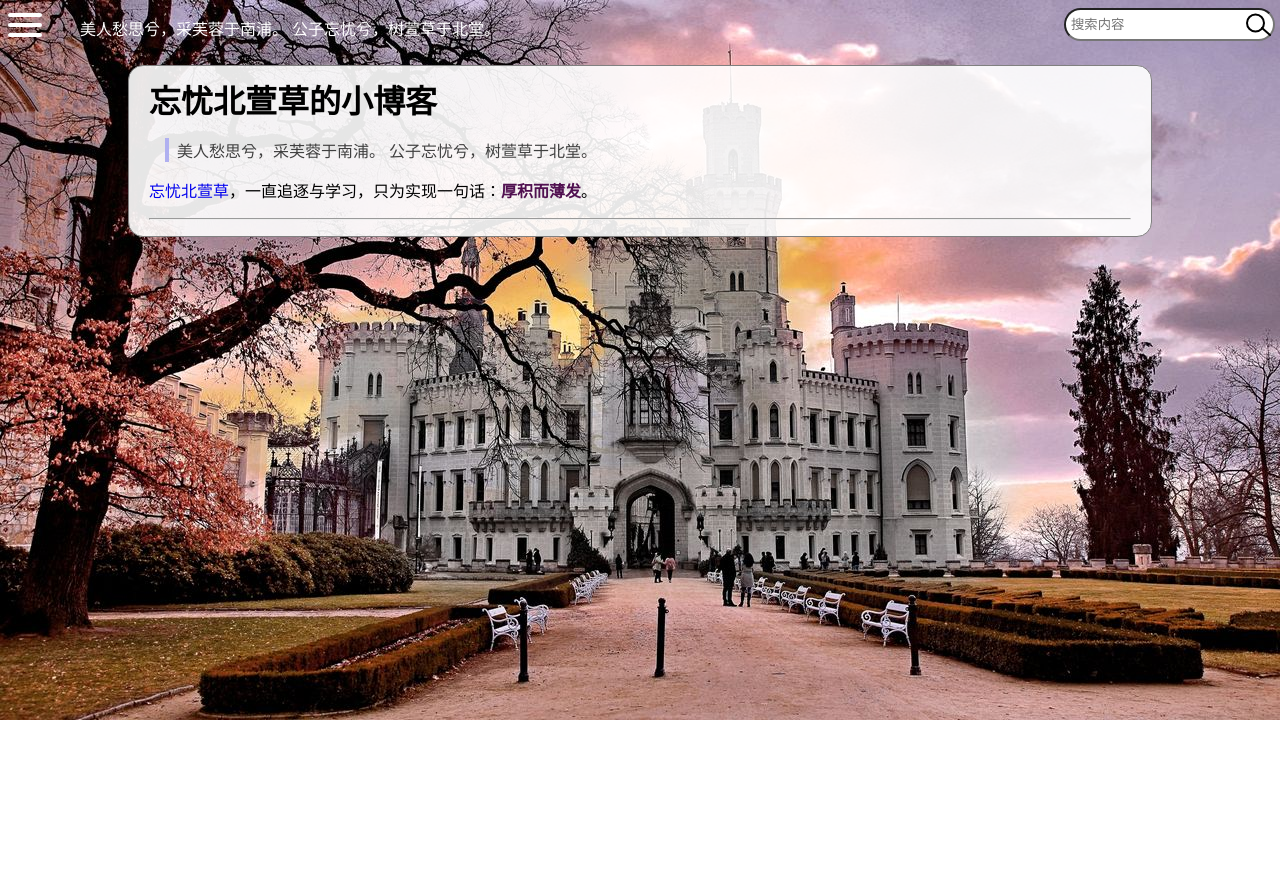
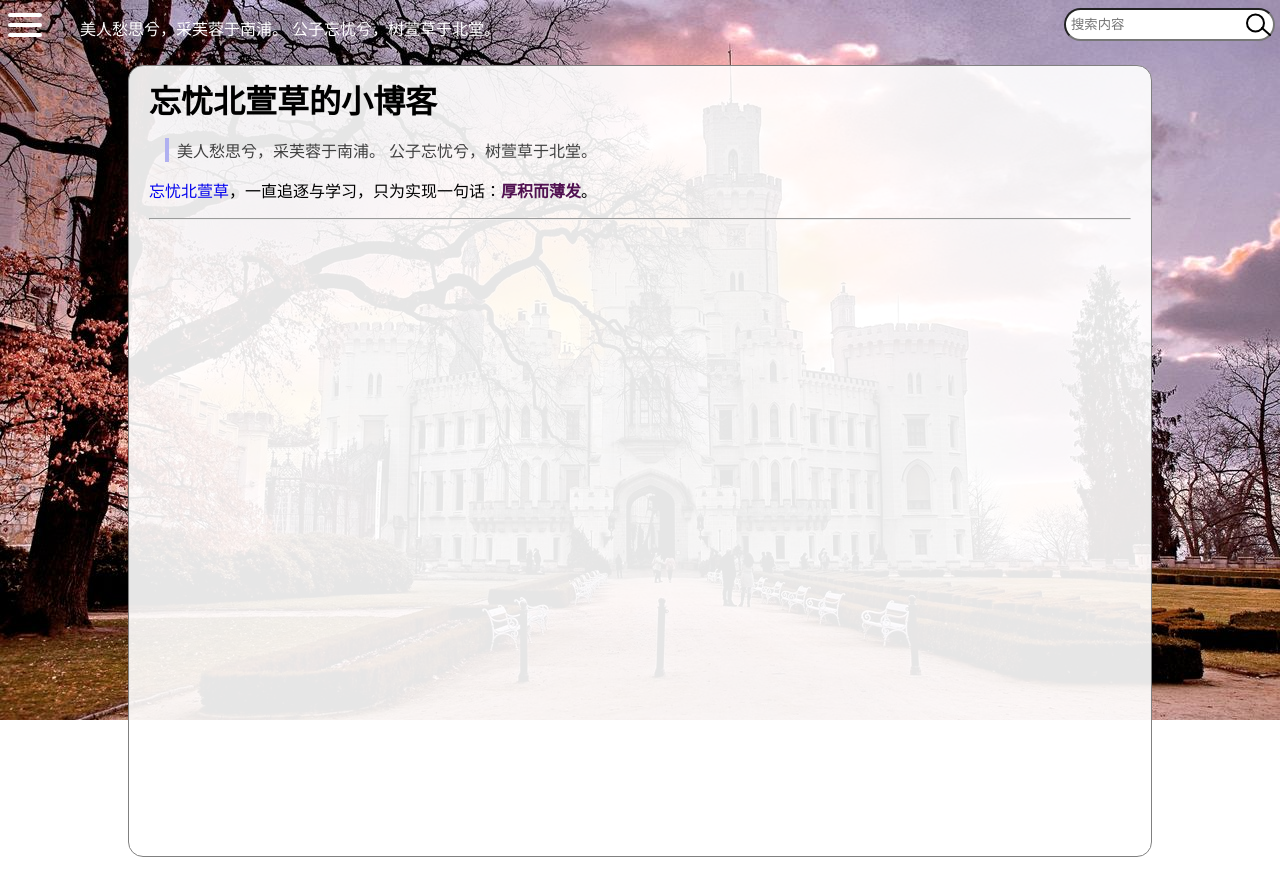
Before and after one commit to Wybxc/wybxc.github.io, a Jekyll site: the page built from index.md, in a window 1280 px wide. Shown: the top 896 px of the page. Built offline with Jekyll 4.4.1, drawn with Linux system fonts in a browser that asks for light colours.

Commit message:
another big change XI

```diff
--- a/_includes/slidebar.html
+++ b/_includes/slidebar.html
@@ -10,10 +10,10 @@
 {%- assign tags = tagstr | split: ' ' | uniq | sort_nature %}
 <!--左边栏-->
 <div id="slidebar">
-  <h1><a style="text-decoration: none;" href="{{ site.url }}">忘忧。</a></h1>
+  <h1><a style="text-decoration: none; color: indigo" href="{{ site.url }}">忘忧。</a></h1>
   <ul class="taglist">
     {%- for tag in tags %}
-    <li index="{%- increment ti -%}">{{- tag -}}:</li>
+    <li index="{%- increment ti -%}">{{- tag -}}</li>
     {%- endfor %}
   </ul>
 </div>
--- a/script/article.js
+++ b/script/article.js
@@ -86,4 +86,9 @@
     $("#tagform").hide(1);
     $("li[index=" + $(this).attr("index") + "]").css('background-color', bcolor(0));
   });
+  // 最小高度自适应
+  onresize = function(){
+    $("#main").css('min-height', (document.documentElement.clientHeight - 120) + 'px')
+  }
+  onresize();
 });
```
